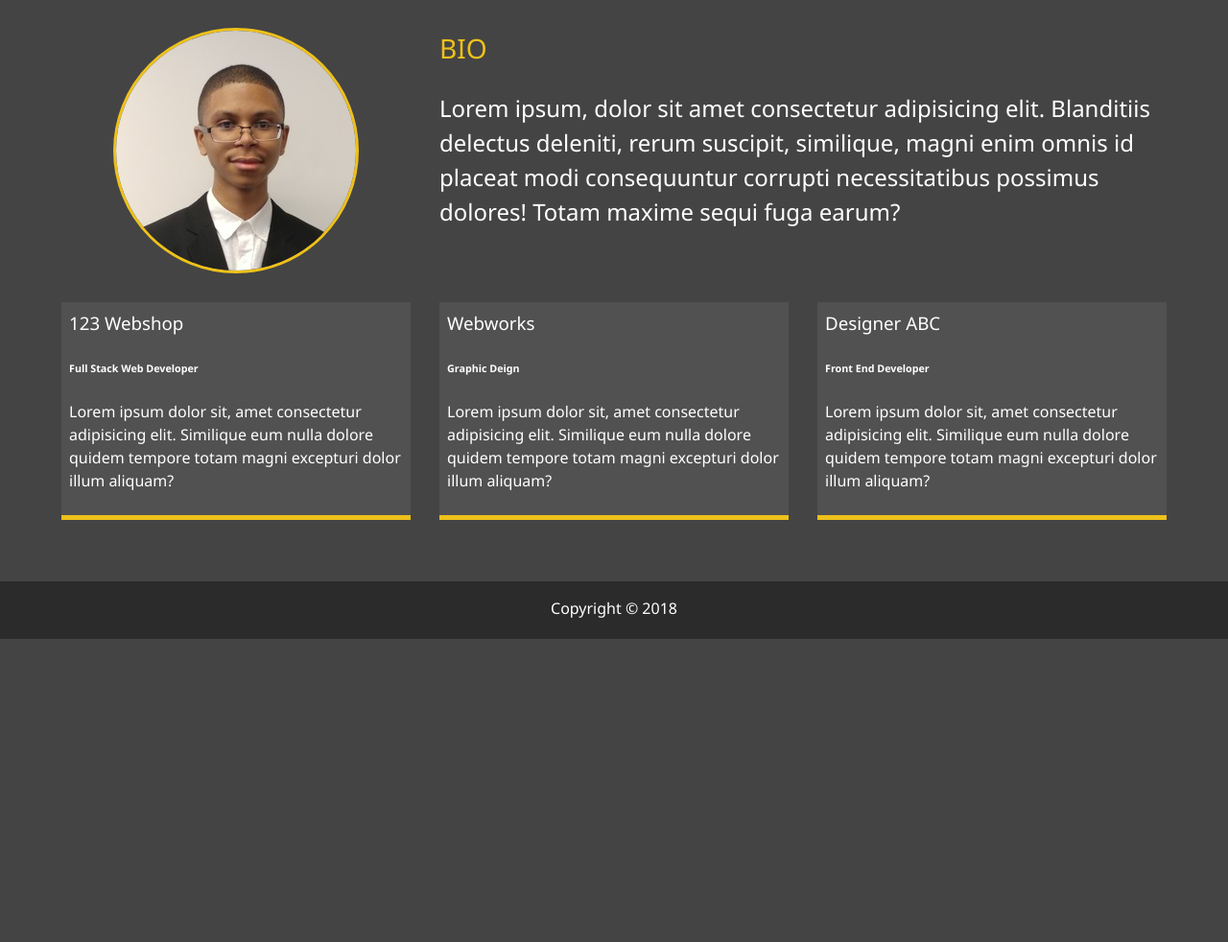
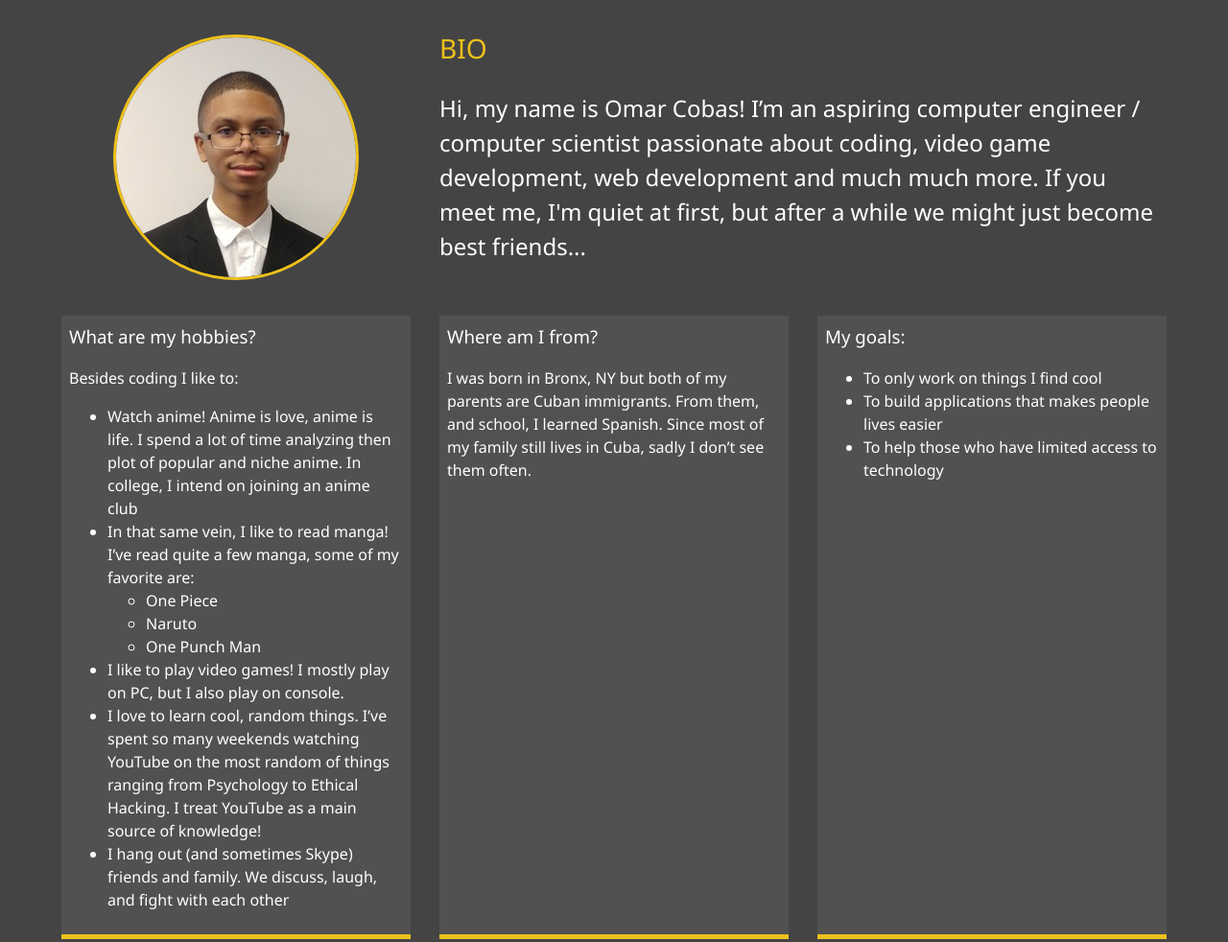
Before and after one commit to omarASC5/modern_portfolio_repo, a website: page dist/about.html in a window 1280 px wide. Shown: the part 253-1235 px from the top of the page at 96% size. Before the commit the page ends 919 px from the top, so only its background shows below. Drawn offline with Linux system fonts and the light colour scheme.

Commit message:
Finallyyyyyy, the bulk of my personal website is done

```diff
--- a/dist/about.html
+++ b/dist/about.html
@@ -58,34 +58,54 @@
             <img src="img/omar-pic_250x250.jpg" alt="Omar Cobas" class="bio-image">
             <div class="bio">
                 <h3 class="text-secondary">BIO</h3>
-                <p>Lorem ipsum, dolor sit amet consectetur adipisicing elit.
-                    Blanditiis delectus deleniti, rerum suscipit, similique,
-                    magni enim omnis id placeat modi consequuntur corrupti
-                    necessitatibus possimus dolores! Totam maxime
-                    sequi fuga earum?</p>
+                <p>Hi, my name is Omar Cobas! I’m an aspiring computer engineer
+                    / computer scientist passionate about coding, video game
+                    development, web development and much much more. If you meet me,
+                    I'm quiet at first, but after a while we might just become best friends...</p>
             </div>
             <div class="job job-1">
-                <h3>123 Webshop</h3>
-                <h6>Full Stack Web Developer</h6>
-                <p>Lorem ipsum dolor sit, amet consectetur adipisicing elit.
-                     Similique eum nulla dolore quidem tempore totam magni
-                      excepturi dolor illum aliquam?</p>
+                <h3>What are my hobbies?</h3>
+                <p>Besides coding I like to:</p>
+                <ul>
+                    <li>Watch anime! Anime is love, anime is life. I spend a lot
+                        of time analyzing then plot of popular and niche anime.
+                        In college, I intend on joining an anime club</li>
+                    <li>In that same vein, I like to read manga! I’ve read quite a
+                        few manga, some of my favorite are:
+                        <ul>
+                            <li>One Piece</li>
+                            <li>Naruto</li>
+                            <li>One Punch Man</li>
+                        </ul>
+                    </li>
+                    <li>I like to play video games! I mostly play on PC, but I also
+                    play on console.</li>
+                    <li>I love to learn cool, random things. I’ve spent so many
+                        weekends watching YouTube on the most random of things
+                        ranging from Psychology to Ethical Hacking. I treat YouTube
+                        as a main source of knowledge!</li>
+                    <li>I hang out (and sometimes Skype) friends and family. We
+                        discuss, laugh, and fight with each other</li>
+                </ul>
+            </div>
+
+            <div class="job job-3">
+                    <h3>Where am I from?</h3>
+                    <p>
+                        I was born in Bronx, NY but both of my parents are
+                        Cuban immigrants. From them, and school, I learned Spanish.
+                        Since most of my family still lives in Cuba, sadly I
+                        don’t see them often.
+                    </p>
             </div>
 
             <div class="job job-2">
-                <h3>Designer ABC</h3>
-                <h6>Front End Developer</h6>
-                <p>Lorem ipsum dolor sit, amet consectetur adipisicing elit.
-                     Similique eum nulla dolore quidem tempore totam magni
-                      excepturi dolor illum aliquam?</p>
-            </div>
-
-            <div class="job job-3">
-                <h3>Webworks</h3>
-                <h6>Graphic Deign</h6>
-                <p>Lorem ipsum dolor sit, amet consectetur adipisicing elit.
-                     Similique eum nulla dolore quidem tempore totam magni
-                      excepturi dolor illum aliquam?</p>
+                <h3>My goals:</h3>
+                <ul>
+                    <li>To only work on things I find cool</li>
+                    <li>To build applications that makes people lives easier</li>
+                    <li>To help those who have limited access to technology</li>
+                </ul>
             </div>
         </div>
     </main>
```
Also changed, not shown: dist/contact.html (+1 -1 lines), dist/work.html (+1 -1 lines).
